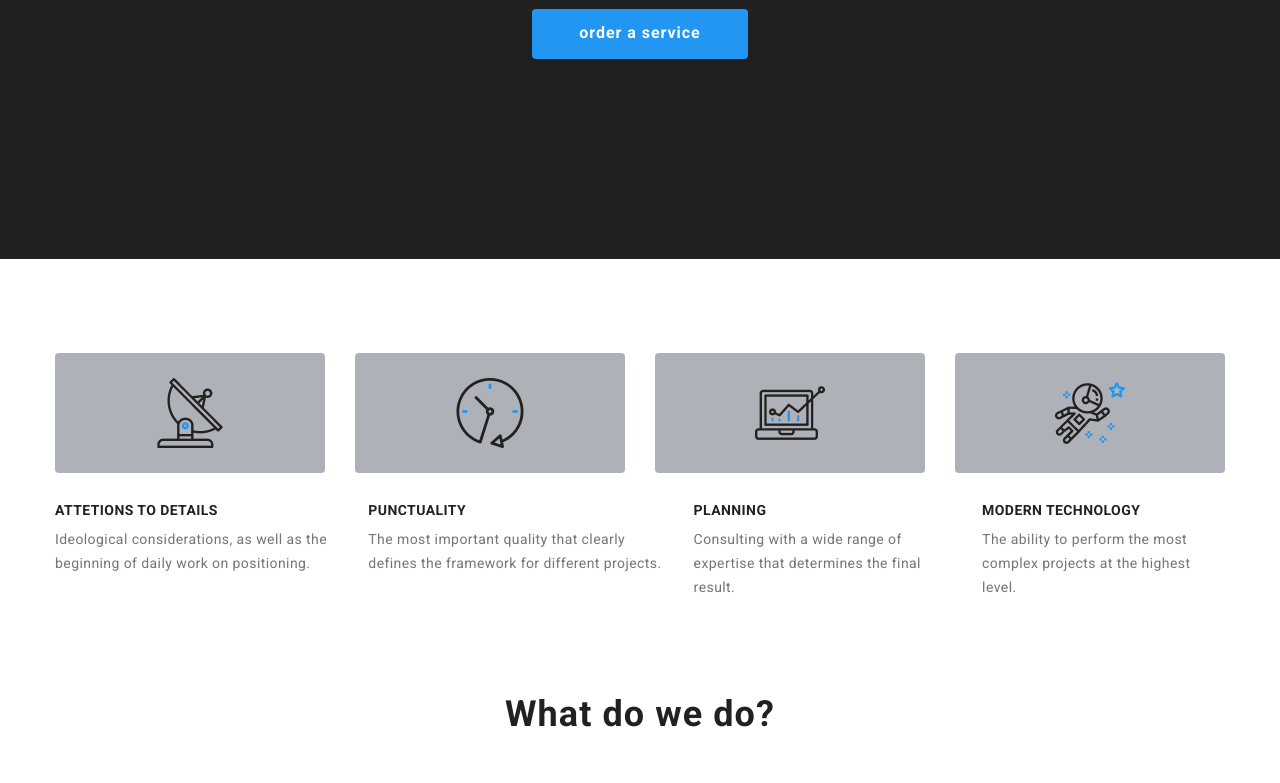
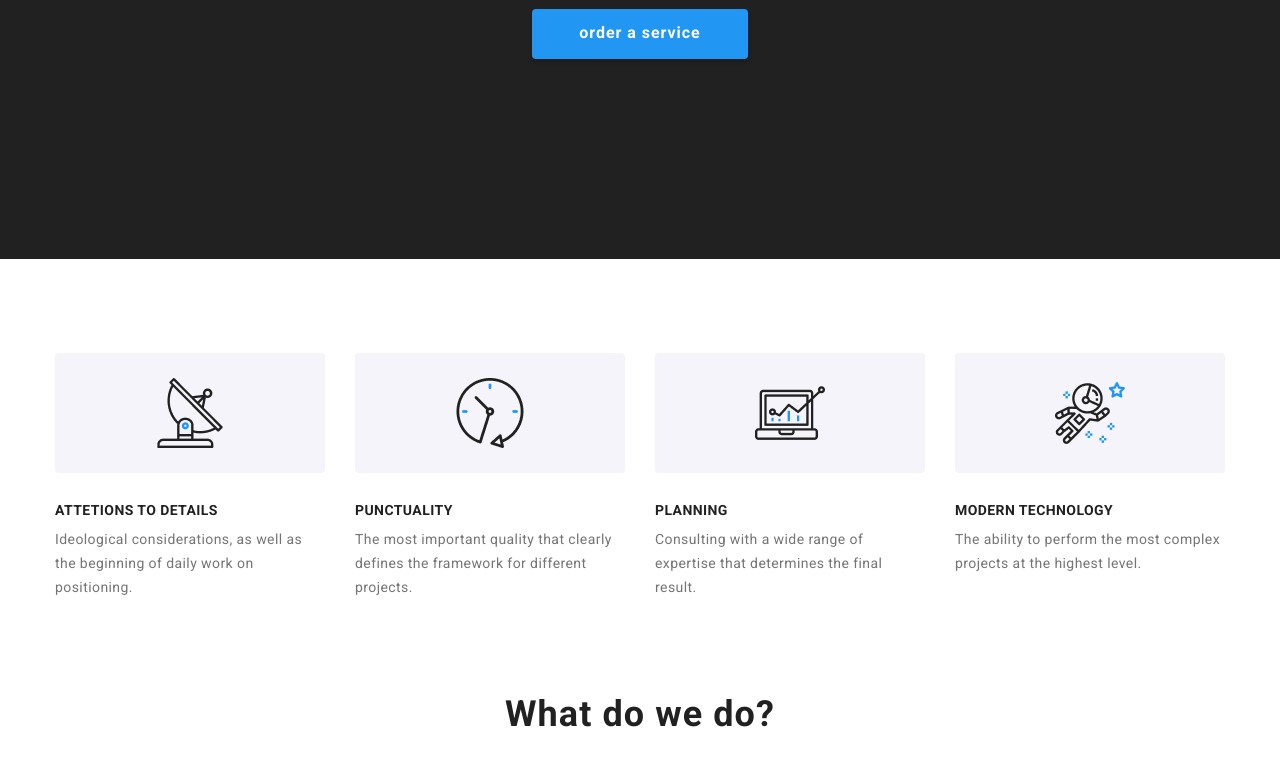
Before and after one commit to VBotezatu/WebStudio, a plain HTML site: page index.html in a window 1280 px wide. Shown: the part 425-1208 px from the top of the page. Drawn offline with nearby package versions, Linux system fonts and the light colour scheme.

Commit message:
background

```diff
--- a/index.html
+++ b/index.html
@@ -63,28 +63,6 @@
       <!-- features -->
       <section class="features">
         <div class="container">
-          <ul class="features-pictures">
-            <li class="features-picture">
-              <img class="features-img" src="./images/antenna 1 (1).png" alt="" />
-            </li>
-            <li class="features-picture">
-              <img class="features-img" src="./images/clock 1 (1).png" alt="" />
-            </li>
-            <li class="features-picture">
-              <img
-                class="features-img"
-                src="./images/diagram 1 (1).png"
-                alt=""
-              />
-            </li>
-            <li class="features-picture">
-              <img
-                class="features-img"
-                src="./images/astronaut 1 (1).png"
-                alt=""
-              />
-            </li>
-          </ul>
           <ul class="features-list">
             <li class="features-item">
               <h3 class="features-title">Attetions to details</h3>
--- a/styles/styles.css
+++ b/styles/styles.css
@@ -108,6 +108,29 @@ body {
   padding-top: 94px;
   padding-bottom: 94px;
 }
+.features-item::before {
+  content: "";
+  display: block;
+  width: 270px;
+  height: 120px;
+  margin-bottom: 30px;
+  background-color: #f5f4fa;
+  background-repeat: no-repeat;
+  background-position: center;
+  border-radius: 4px;
+}
+.features-item:nth-child(1)::before {
+  background-image: url(../images/antenna.png);
+}
+.features-item:nth-child(2)::before {
+  background-image: url(../images/clock.png);
+}
+.features-item:nth-child(3)::before {
+  background-image: url(../images/diagram.png);
+}
+.features-item:nth-child(4)::before {
+  background-image: url(../images/astronaut.png);
+}
 .features-title {
   color: var(--title-color);
   font-size: 14px;
@@ -115,24 +138,6 @@ body {
   line-height: 1.14;
   letter-spacing: 0.42px;
   text-transform: uppercase;
-}
-.features-pictures {
-  display: flex;
-  gap: 30px;
-}
-.features-picture {
-  display: flex;
-  border-radius: 4px;
-  width: 270px;
-  height: 120px;
-  background-color: #afb1b8;
-  justify-content: center;
-  align-items: center;
-  margin-bottom: 30px;
-}
-.features-img {
-  width: 70px;
-  height: 70px;
 }
 .features-list {
   display: flex;
```
Also changed, not shown: images/antenna.png (renamed from images/antenna 1 (1).png), images/astronaut.png (renamed from images/astronaut 1 (1).png), images/clock.png (renamed from images/clock 1 (1).png), images/diagram.png (renamed from images/diagram 1 (1).png), images/ihor.jpg, images/mychailo.jpg, images/mykalo.jpg, images/olga.jpg, 1 other file.
